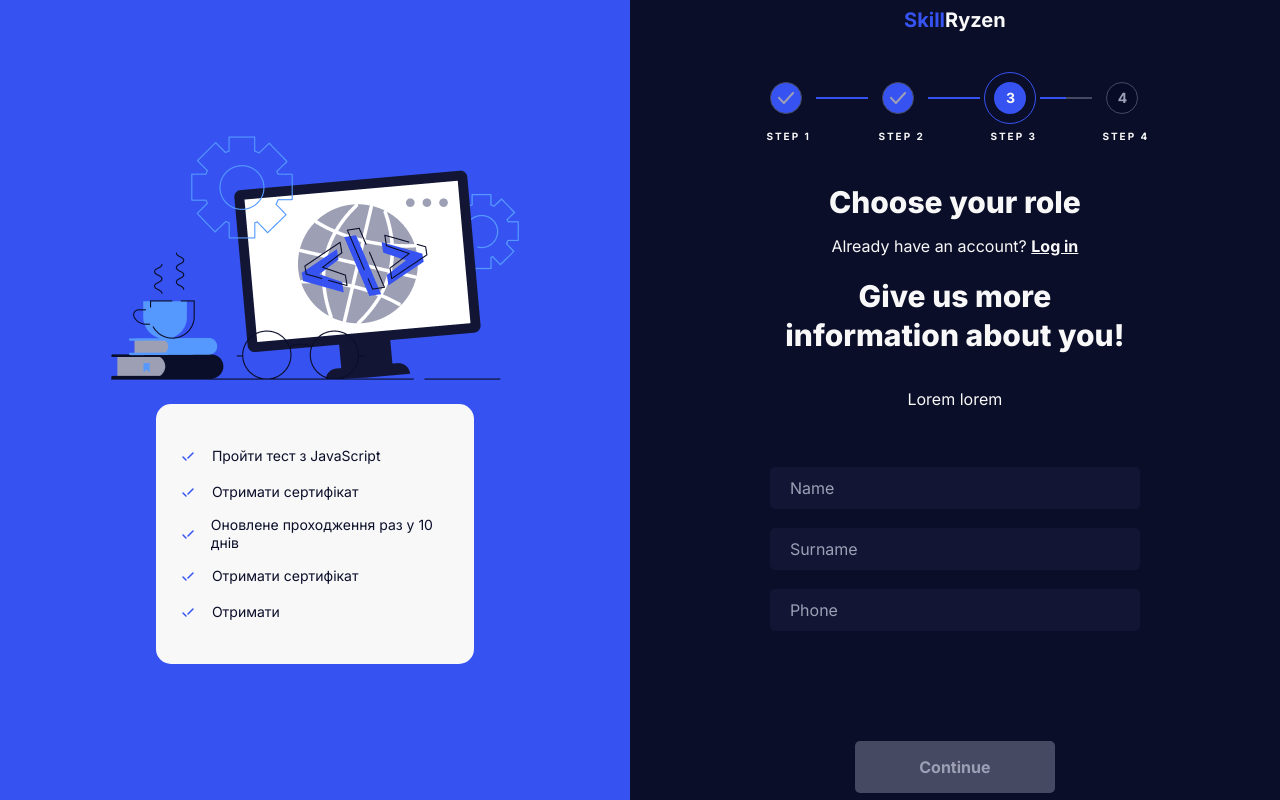
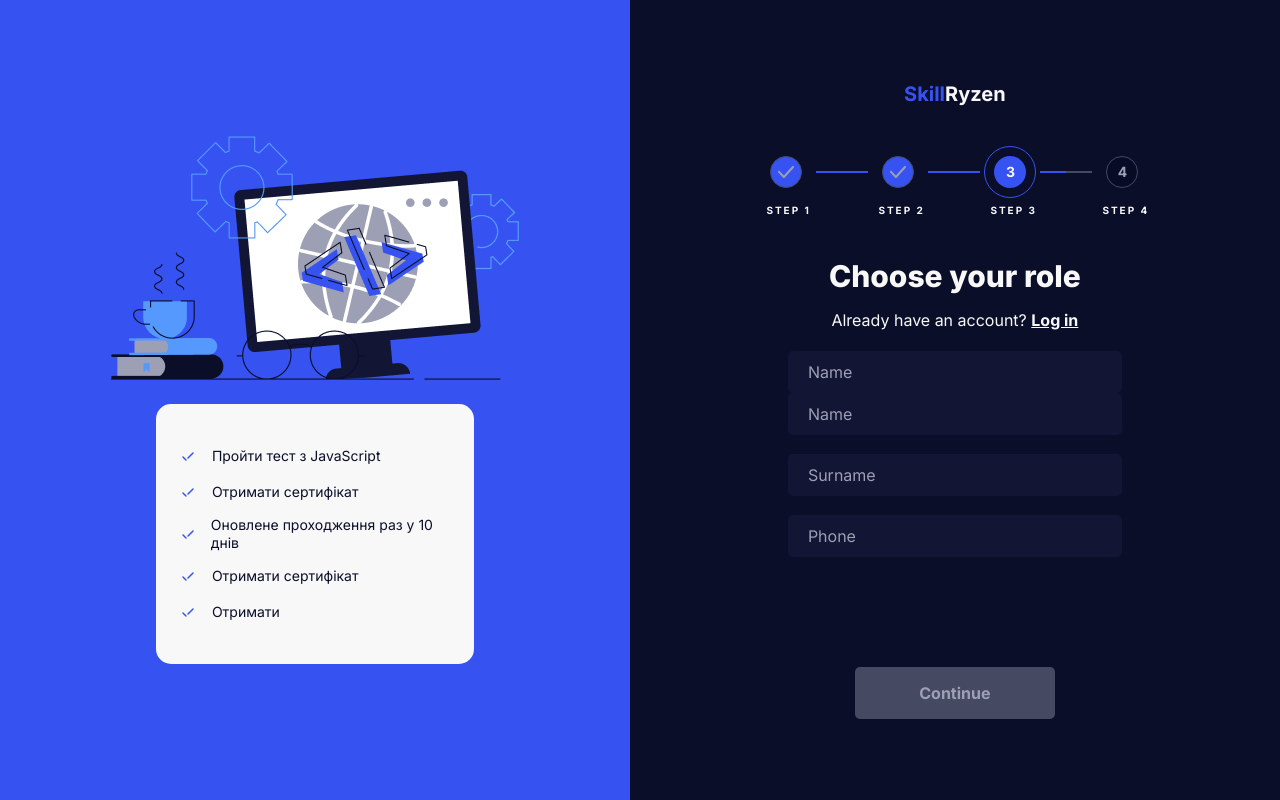
Before and after one commit to SoftRyzen-internship/skillryzen, a React app: page /register in a window 1280 px wide. Built offline with nearby package versions, Linux system fonts and the light colour scheme.

Commit message:
only form in element

```diff
--- a/src/modules/details/components/AuthFormStep3/AuthFormStep3.module.scss
+++ b/src/modules/details/components/AuthFormStep3/AuthFormStep3.module.scss
@@ -1,23 +1,3 @@
-.contentrapper {
-  display: flex;
-  flex-direction: column;
-  gap: 1.95vh;
-
-  font-size: var(--text-lg);
-}
-
-.formTitle {
-  max-width: 370px;
-  margin-bottom: 19px;
-  font-size: var(--title);
-  font-weight: var(--extrabold);
-}
-
-.formText {
-  font-size: var(--text-lg);
-  margin-bottom: 41px;
-}
-
 .list__item {
   margin-bottom: 19px;
 
--- a/src/modules/details/components/AuthFormStep3/AuthFormStep3.tsx
+++ b/src/modules/details/components/AuthFormStep3/AuthFormStep3.tsx
@@ -4,12 +4,10 @@ import { AuthButton, Input } from '../../../../ui-kit/index';
 export const AuthFormStep3 = () => {
   const handleClick = () => {};
   return (
-    <div className={s.contentrapper}>
-      <h2 className={s.formTitle}>Give us more information about you! </h2>
-      <p className={s.formText}> Lorem lorem</p>
     <form action=''>
       <ul>
         <li className={s.list__item}>
+          <Input name='name' placeholder='Name' />
           <Input name='name' placeholder='Name'></Input>
         </li>
         <li className={s.list__item}>
@@ -28,6 +26,5 @@ export const AuthFormStep3 = () => {
         onClick={handleClick}
       />
     </form>
-    </div>
   );
 };
```
Lines whose indentation alone changed are shown as unchanged.
